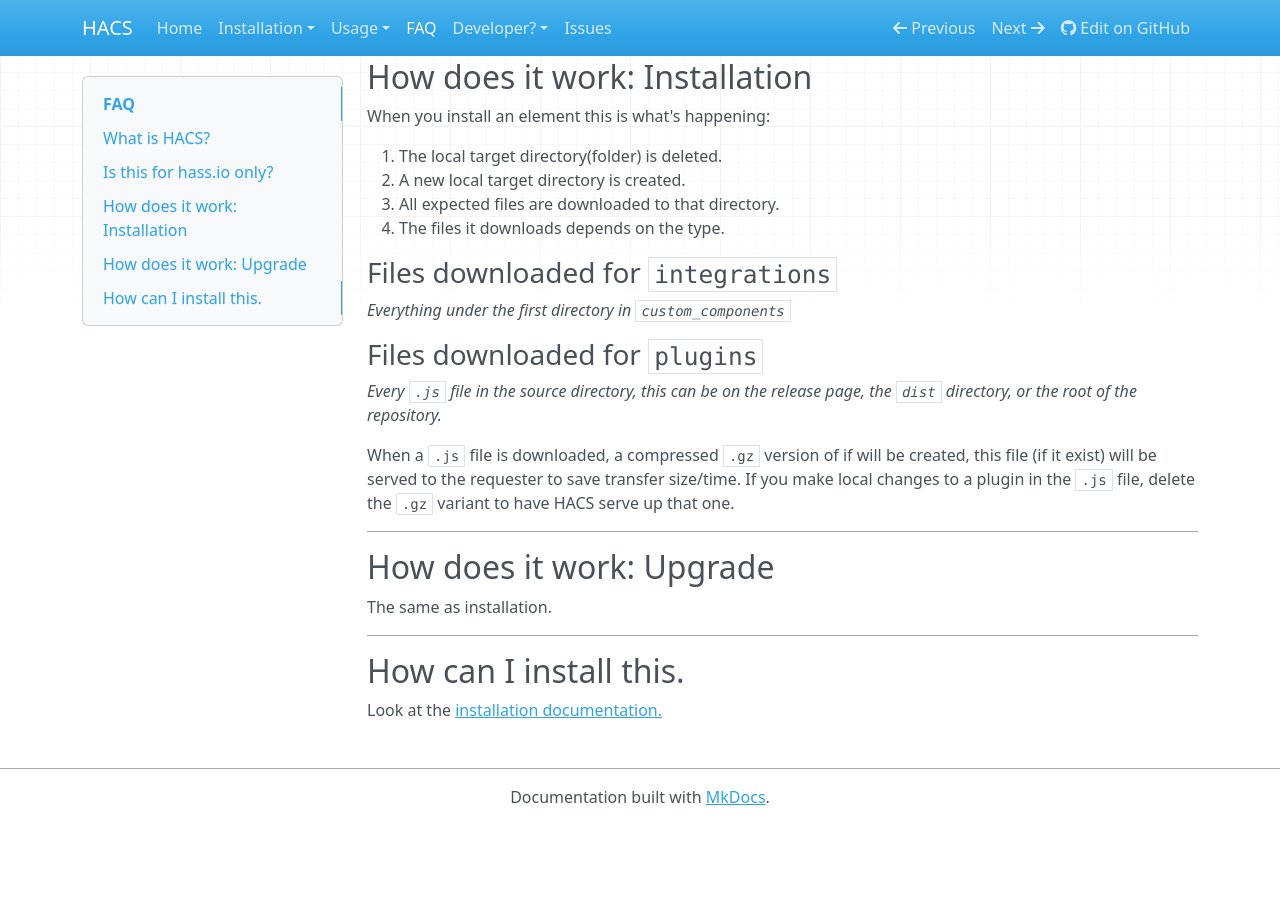
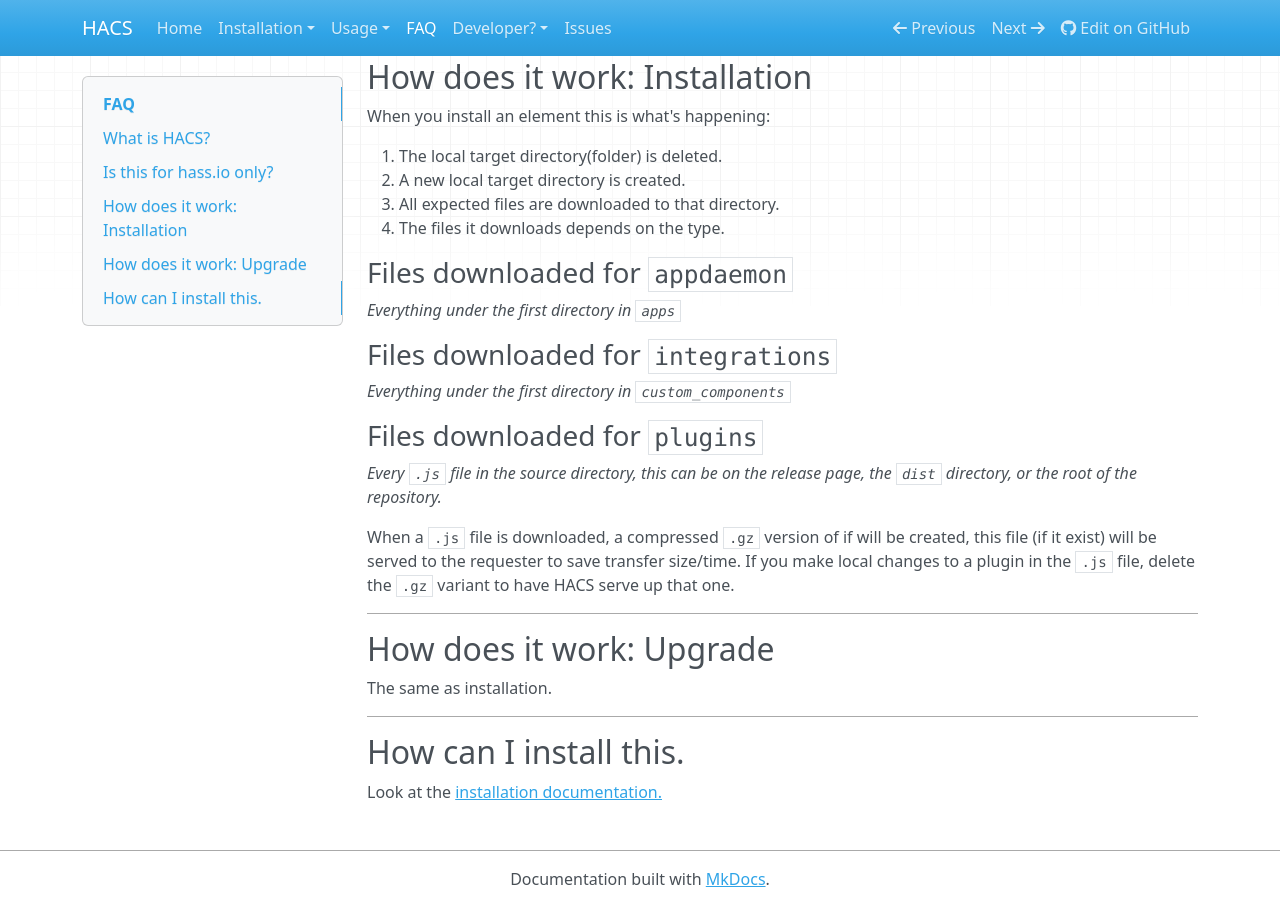
Before and after one commit to hacs/integration, an MkDocs documentation site: the page built from docs/faq.md, in a window 1280 px wide and 900 px high, scrolled down 557 px. Built offline with MkDocs 1.6.1, drawn with Linux system fonts in a browser that asks for light colours; nearby versions of some CDN libraries; before the commit the page ends 1382 px from its top, so only the background shows below that.

Commit message:
Adds AD to FAQ

```diff
--- a/docs/faq.md
+++ b/docs/faq.md
@@ -33,6 +33,10 @@
 1. All expected files are downloaded to that directory.
 1. The files it downloads depends on the type.
 
+### Files downloaded for `appdaemon`
+
+_Everything under the first directory in `apps`_
+
 ### Files downloaded for `integrations`
 
 _Everything under the first directory in `custom_components`_
```
